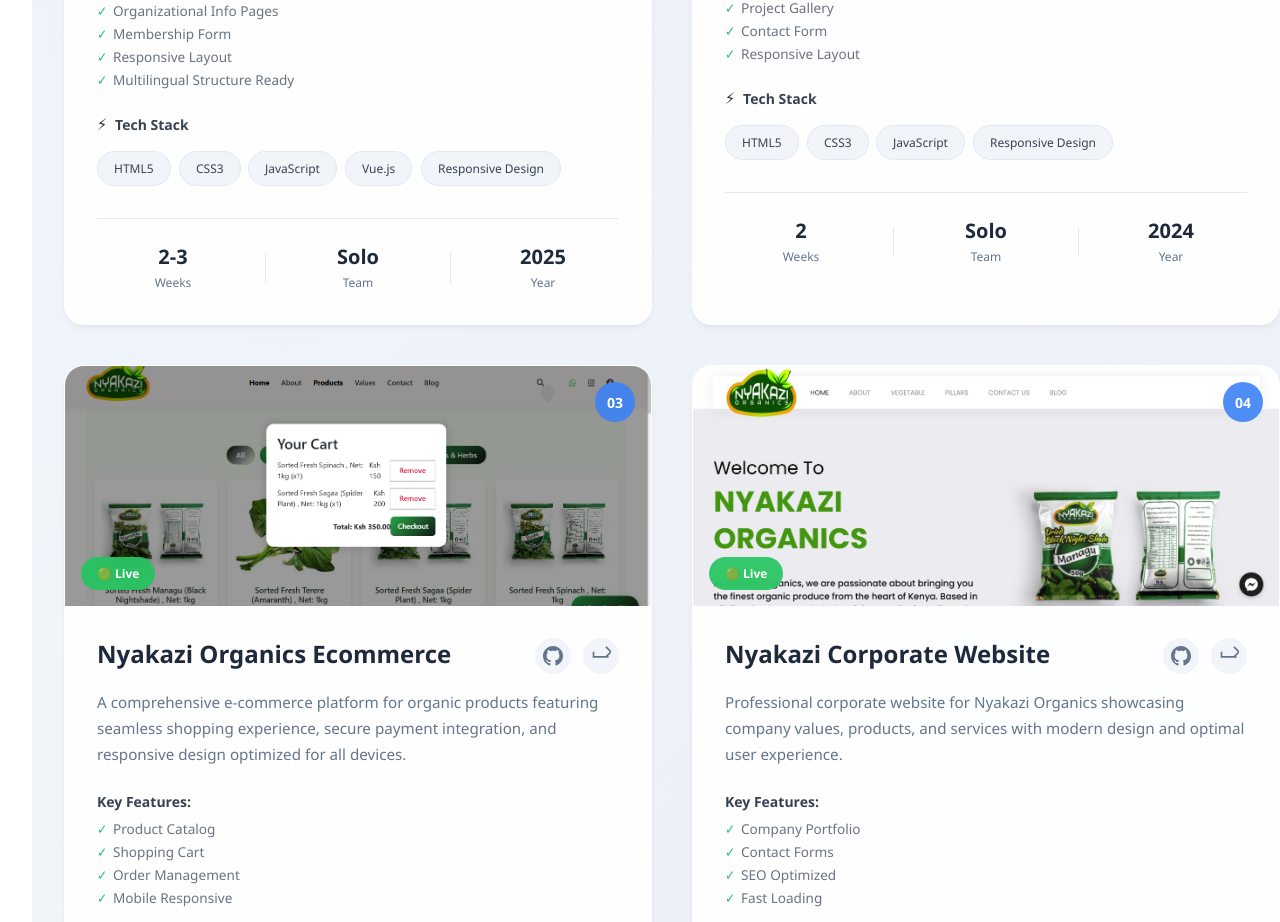
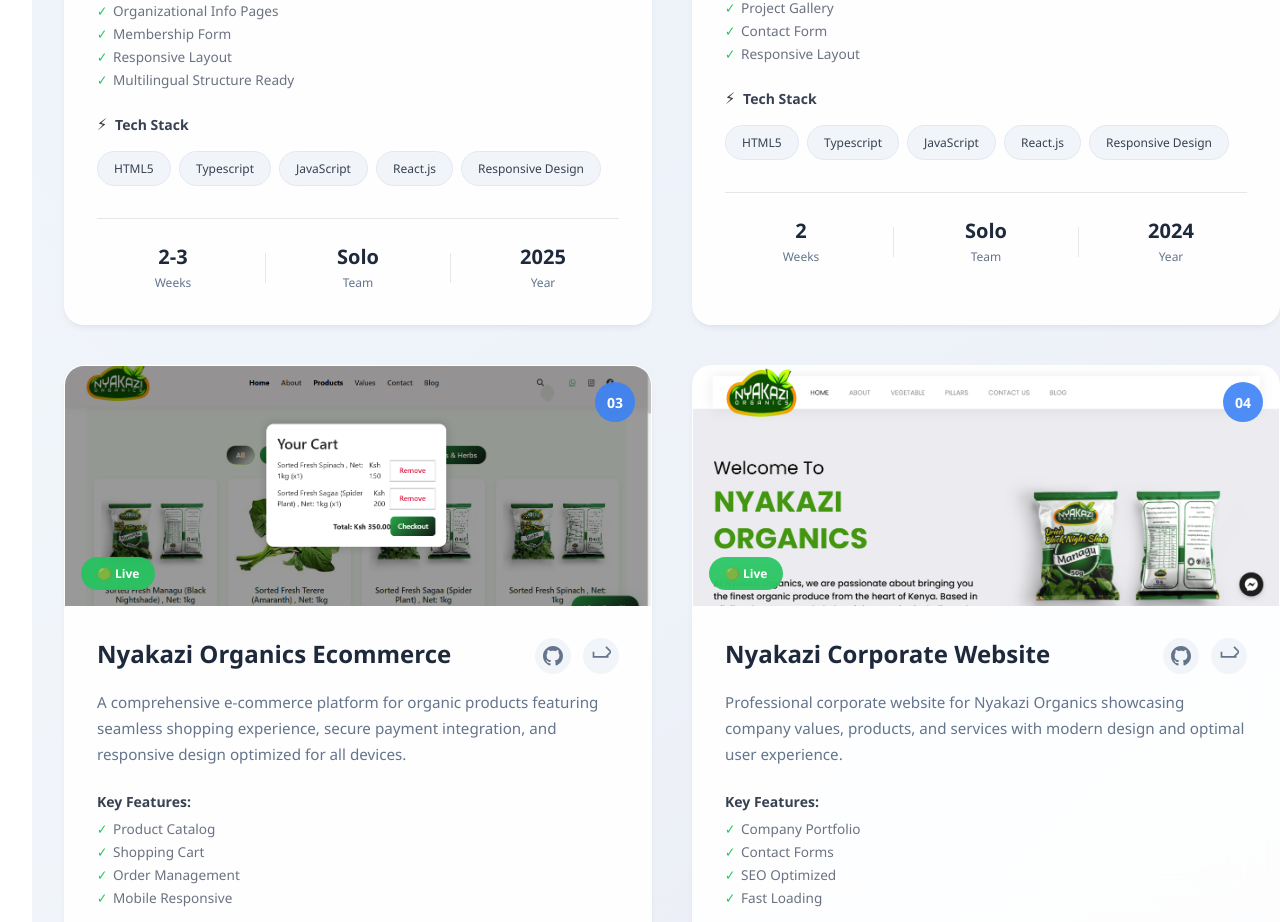
Before and after one commit to Njenga993/kspace, a Vue app: page / in a window 1280 px wide. Shown: the part 9818-10740 px from the top of the page. Built offline with nearby package versions, Linux system fonts and the light colour scheme.

Commit message:
Added a few important thninkgs

```diff
--- a/src/components/Experience.vue
+++ b/src/components/Experience.vue
@@ -229,7 +229,7 @@
       'Effective change management in traditional industries',
       'Scaling digital solutions for growing businesses'
     ],
-    portfolio: 'https://nyakazi-organics.com'
+    portfolio: 'https://nyakazi.org/'
   },
   {
     id: 2,
--- a/src/components/Projects.vue
+++ b/src/components/Projects.vue
@@ -195,8 +195,8 @@
   {
   title: 'INOFO Africa Website',
   description: 'A modern and responsive informational website for INOFO Africa, aligned with INOFO’s global identity. The platform showcases organizational objectives, membership details, activities, and an archive section, providing a strong digital presence for African organic farmer organizations.',
-  tech: ['HTML5', 'CSS3', 'JavaScript', 'Vue.js', 'Responsive Design'],
-  category: 'Organizational Website',
+  tech: ['HTML5', 'Typescript', 'JavaScript', 'React.js', 'Responsive Design'],
+  category: 'Web Development',
   github: 'https://github.com/Njenga993/INOFO-Africa-',
   demo: 'https://njenga993.github.io/INOFO-Africa-/',
   image: import.meta.env.BASE_URL + 'inofo-africa.PNG',
@@ -209,8 +209,8 @@
 {
   title: 'Greania Build Website',
   description: 'A clean, professional website developed for Greania Build, a construction and interior design company. The platform highlights their services, project portfolio, and contact details, offering an engaging experience for prospective clients.',
-  tech: ['HTML5', 'CSS3', 'JavaScript', 'Responsive Design'],
-  category: 'Corporate Website',
+  tech: ['HTML5', 'Typescript', 'JavaScript', 'React.js', 'Responsive Design'],
+  category: 'Web Development',
   github: 'https://github.com/Njenga993/greania-build',
   demo: 'https://njenga993.github.io/greania-build/',
   image: import.meta.env.BASE_URL + 'greania-build.PNG',
```
